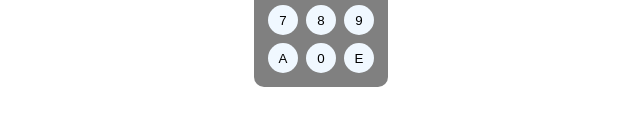
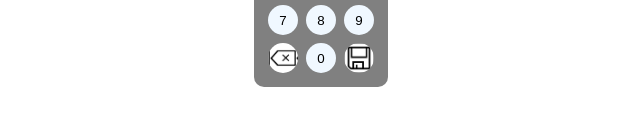
Before and after one commit to ReisRainmaker/Input-Senha, a plain HTML site: page Input Senha/index.html in a window 1280 px wide. Shown: the part 422-548 px from the top of the page, 319-959 px from the left. Drawn offline with Linux system fonts and the light colour scheme.

Commit message:
Add image on buttons

```diff
--- a/Input Senha/index.html
+++ b/Input Senha/index.html
@@ -23,9 +23,9 @@
         <button class="key" value="7">7</button>
         <button class="key" value="8">8</button>
         <button class="key" value="9">9</button>
-        <button data-action="apagar" class="key" value="A">A</button>
+        <button style="background: url(img/erase.png); background-size: 26px; background-position-x: center; background-position-y: center ;" data-action="apagar" class="key"></button>
         <button class="key" value="0">0</button>
-        <button data-action="enviar" class="key" value="E">E</button>
+        <button style="background: url(img/save.png); background-size: 26px; background-position-x: center; background-position-y: center ;" data-action="enviar" class="key"></button>
         </div>
     </div>
     <script src="js/script.js"></script>
```
Also changed, not shown: Input Senha/img/erase.png (added), Input Senha/img/save.png (added).
